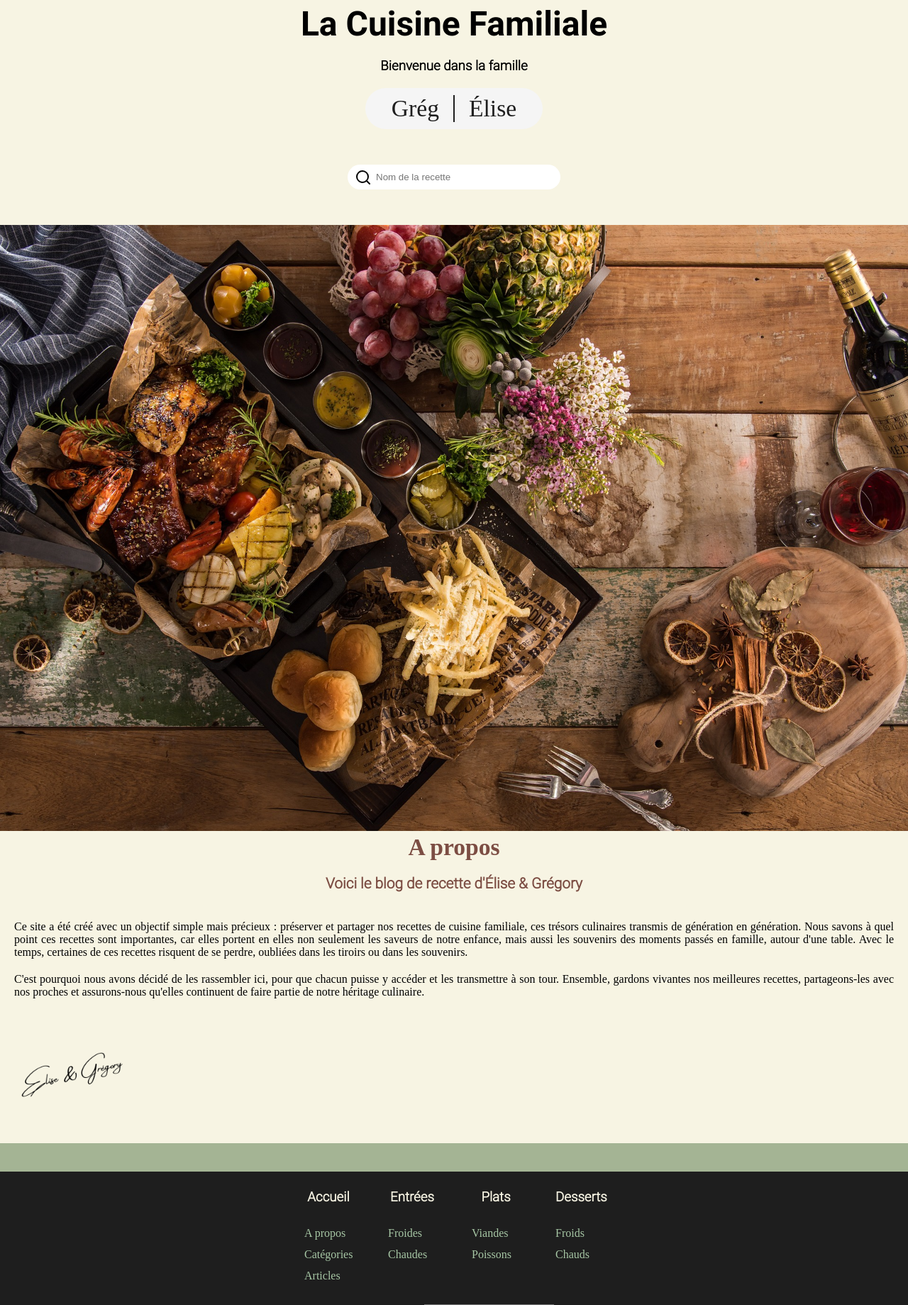
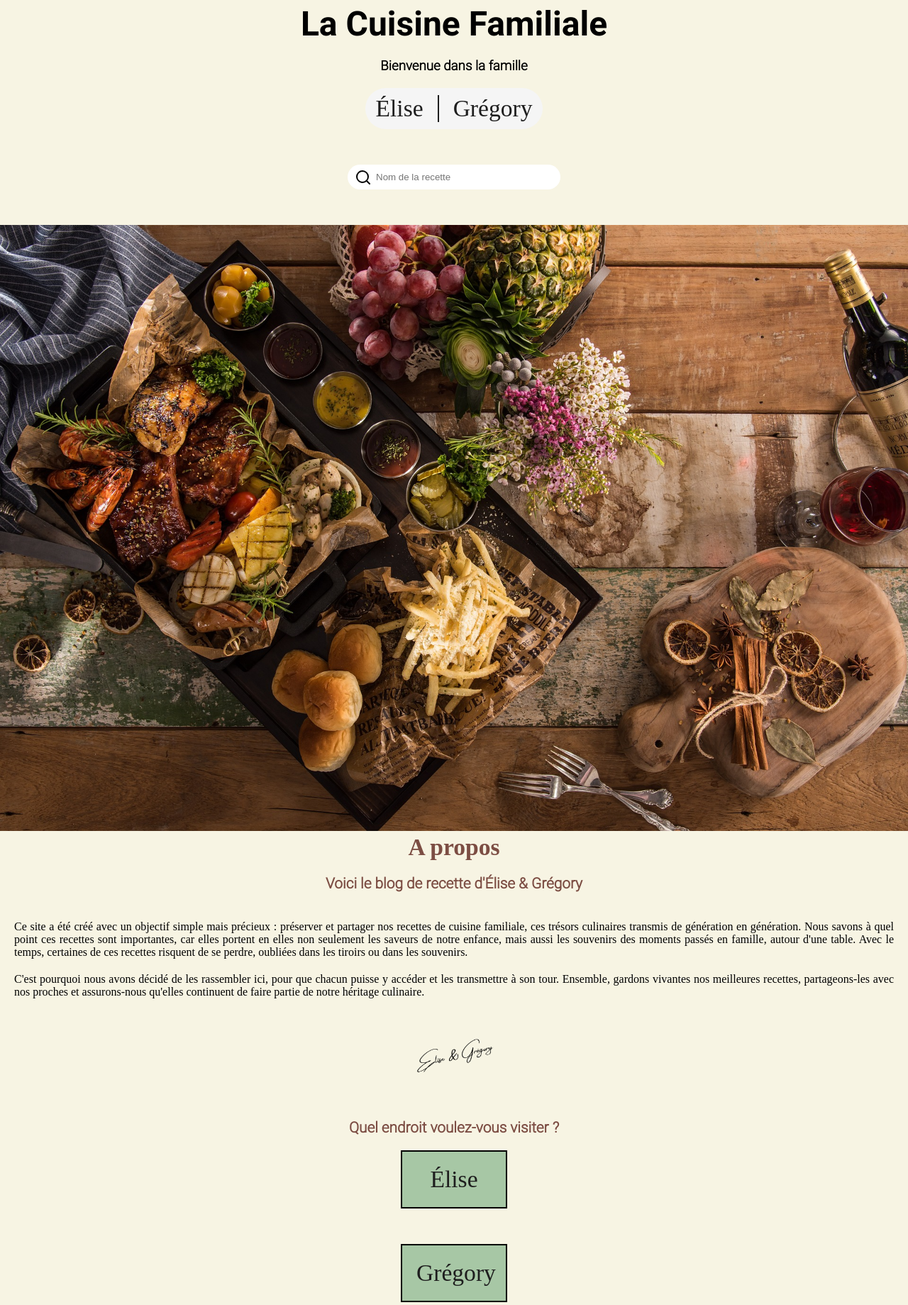
Before and after one commit to GregoryVDev/BlogCuisine, a PHP site: page / in a window 1280 px wide. Shown: the part 441-2280 px from the top of the page at 71% size. Run offline with PHP 8.4, Linux system fonts and the light colour scheme; some web fonts are replaced.

Commit message:
Added links container (Elise and Gregory)

```diff
--- a/src/css/index.css
+++ b/src/css/index.css
@@ -160,8 +160,39 @@ section h2 {
   text-align: justify;
 }
 
-#about img {
-  width: 200px;
+.container-image {
+  margin: auto;
+  width: 100%;
+}
+
+.container-image img {
+  width: 150px;
+  margin: auto;
+  display: flex;
+}
+
+.container-links {
+  width: 100%;
+  margin-bottom: 50px;
+  display: flex;
+  flex-direction: column;
+  align-items: center;
+  gap: 50px;
+}
+
+.container-links a {
+  text-align: center;
+  width: 150px;
+  border: 2px solid black;
+  padding: 20px;
+  background: var(--color5);
+  text-decoration: none;
+  font-size: var(--fsize3);
+  color: var(--color2);
+}
+
+.container-links a:hover {
+  background: var(--color4);
 }
 
 /* ----------------------
--- a/src/index.php
+++ b/src/index.php
@@ -22,7 +22,15 @@
 
         <p>C'est pourquoi nous avons décidé de les rassembler ici, pour que chacun puisse y accéder et les transmettre à son tour. Ensemble, gardons vivantes nos meilleures recettes, partageons-les avec nos proches et assurons-nous qu'elles continuent de faire partie de notre héritage culinaire.</p>
 
-        <img src="./img/logos/gregelise.png" alt="Grég & Élise">
+        <div class="container-image">
+            <img src="./img/logos/gregelise.png" alt="Grég & Élise">
+        </div>
+
+        <h3>Quel endroit voulez-vous visiter ?</h3>
+        <div class="container-links">
+            <a href="#">Élise</a>
+            <a href="#">Grégory</a>
+        </div>
     </section>
     <?php require_once("./template/footer.php") ?>
 </body>
--- a/src/template/header.php
+++ b/src/template/header.php
@@ -27,9 +27,9 @@
     <h1>La Cuisine Familiale</h1>
     <h3>Bienvenue dans la famille</h3>
     <div class="bulle">
-        <p><a href="#">Grég</a></p>
+        <p><a href="#">Élise</a></p>
         <div class="dr"></div>
-        <p><a href="#">Élise</a></p>
+        <p><a href="#">Grégory</a></p>
     </div>
     <div class="container-search">
         <img src="../img/logos/search.svg" alt="Recherche">
```
